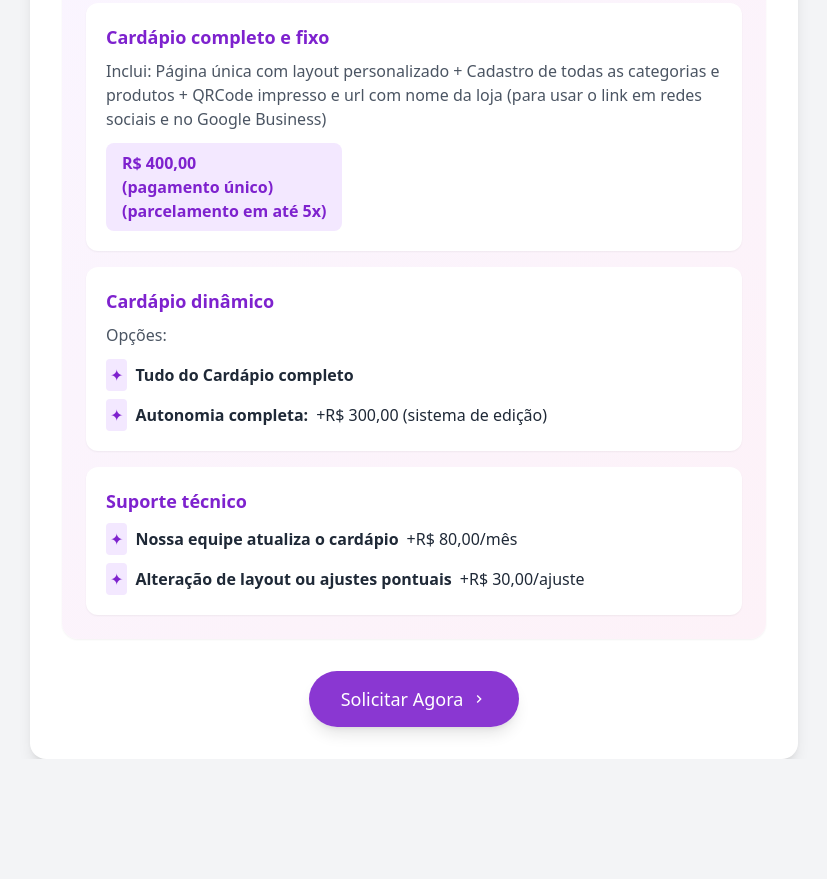
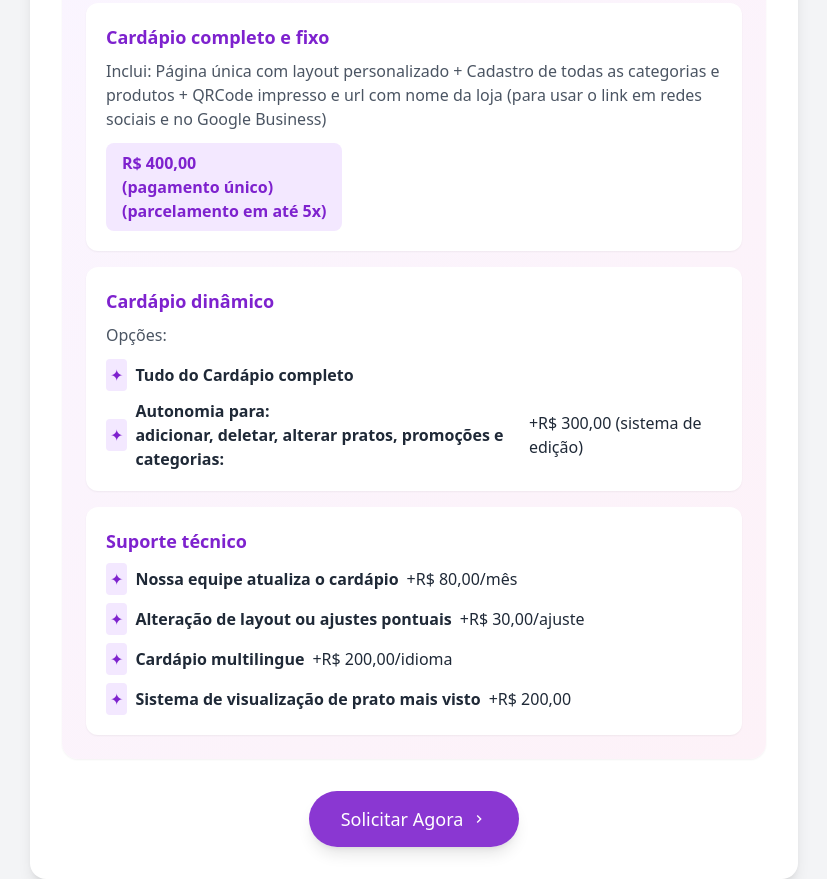
Before and after one commit to ascef182/menu-proposta, a plain HTML site: page index.html in a window 1280 px wide. Shown: the part 733-1612 px from the top of the page, without its empty margins (226-1053 px from the left). Before the commit the page ends 1492 px from the top, so only its background shows below. Drawn offline with nearby package versions, Linux system fonts and the light colour scheme.

Commit message:
feat: add promotions

```diff
--- a/index.html
+++ b/index.html
@@ -262,8 +262,12 @@
                     <span class="bg-purple-100 text-purple-700 p-1 rounded"
                       >✦</span
                     >
-                    <strong>Autonomia completa:</strong> +R$ 300,00 (sistema de
-                    edição)
+                    <strong
+                      >Autonomia para: <br />
+                      adicionar, deletar, alterar pratos, promoções e
+                      categorias:</strong
+                    >
+                    +R$ 300,00 (sistema de edição)
                   </li>
                 </ul>
               </div>
@@ -289,6 +293,19 @@
                     >
                     <strong>Alteração de layout ou ajustes pontuais</strong> +R$
                     30,00/ajuste
+                  </li>
+                  <li class="flex items-center gap-2">
+                    <span class="bg-purple-100 text-purple-700 p-1 rounded"
+                      >✦</span
+                    >
+                    <strong>Cardápio multilingue</strong> +R$ 200,00/idioma
+                  </li>
+                  <li class="flex items-center gap-2">
+                    <span class="bg-purple-100 text-purple-700 p-1 rounded"
+                      >✦</span
+                    >
+                    <strong>Sistema de visualização de prato mais visto</strong>
+                    +R$ 200,00
                   </li>
                 </ul>
               </div>
```
